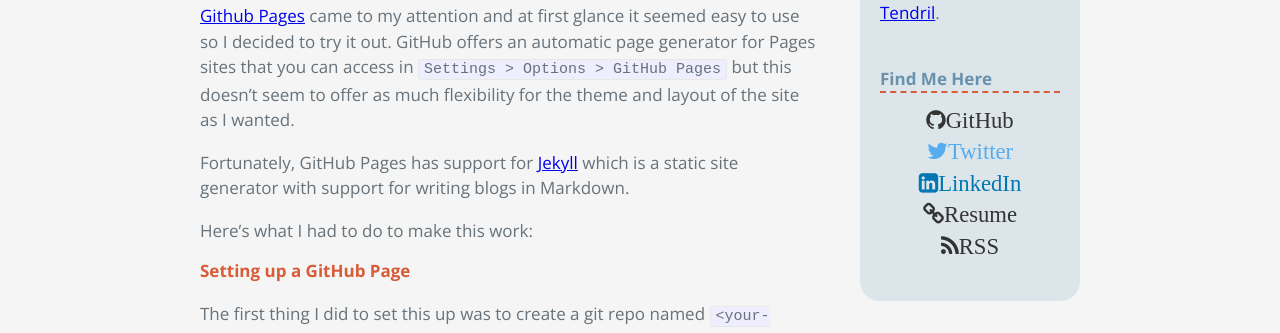
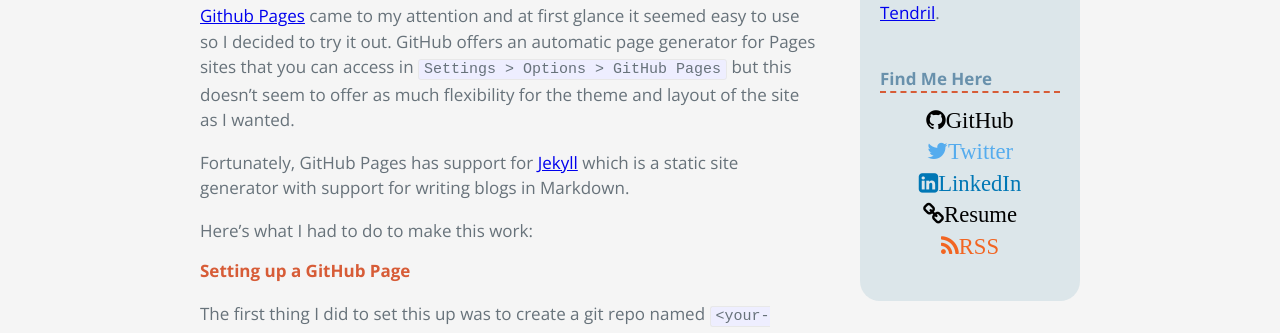
Before and after one commit to thetizzo/thetizzo.github.io, a Jekyll site: the page built from index.html, in a window 1280 px wide. Shown: the part 412-745 px from the top of the page. Built offline with Jekyll 4.4.1, drawn with Linux system fonts in a browser that asks for light colours; nearby versions of some CDN libraries.

Commit message:
Update RSS link color and hover color of all where to find me links

```diff
--- a/_includes/sidebar-links.html
+++ b/_includes/sidebar-links.html
@@ -13,7 +13,7 @@
       <a href="{{ site.social_links.resume_url }}" target="_blank"><i class="fa fa-link fa-lg">Resume</i></a>
     </div>
     <div class="sidebar-link-item">
-      <a href="{{ "/feed.xml" | prepend: site.baseurl }}" target="_blank"><i class="fa fa-rss fa-lg">RSS</i></a>
+      <a href="{{ "/feed.xml" | prepend: site.baseurl }}" target="_blank"><i class="fa fa-rss fa-lg rss-orange">RSS</i></a>
     </div>
   </div>
 {% endif %}
--- a/_sass/_base.scss
+++ b/_sass/_base.scss
@@ -12,7 +12,7 @@
 
 body{
   @include sans;
-  color: $text_color;
+  color: $text-color;
   font-size: 17px;
   line-height: 1.5;
 }
--- a/_sass/_icon-links.scss
+++ b/_sass/_icon-links.scss
@@ -18,12 +18,12 @@
     margin-left: 5px;
 
     a {
-      color: #333;
+      color: black;
       text-decoration: none;
 
       &:hover {
         border-bottom: none;
-        color: #9c9c9c;
+        color: $text-color;
       }
     }
   }
@@ -33,7 +33,7 @@
   color: $twitter-blue;
 
   &:hover {
-    color: #9c9c9c;
+    color: $text-color;
   }
 }
 
@@ -41,6 +41,14 @@
   color: $linkedin-blue;
 
   &:hover {
-    color: #9c9c9c;
+    color: $text-color;
   }
 }
+
+.rss-orange {
+  color: $rss-orange;
+
+  &:hover {
+    color: $text-color;
+  }
+}
--- a/_sass/_sidebar.scss
+++ b/_sass/_sidebar.scss
@@ -29,12 +29,12 @@
         padding: 3px 0;
 
         a {
-          color: #333;
+          color: black;
           text-decoration: none;
 
           &:hover {
             border-bottom: none;
-            color: #9c9c9c;
+            color: $text-color;
           }
         }
       }
--- a/_sass/_variables.scss
+++ b/_sass/_variables.scss
@@ -15,6 +15,7 @@
 // These are official brand colors according to their respective websites
 $twitter-blue: #55acee;
 $linkedin-blue: #0077b5;
+$rss-orange: #F26522;
 
 // For code syntax highlighting
 $spacing-unit:     30px;
```
